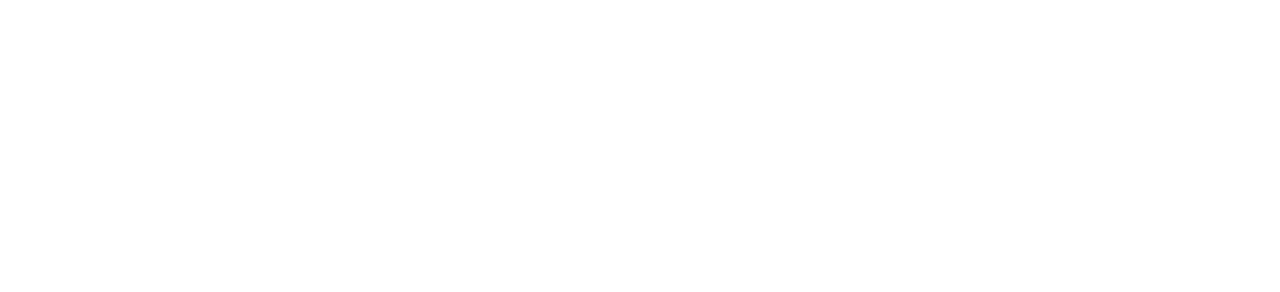
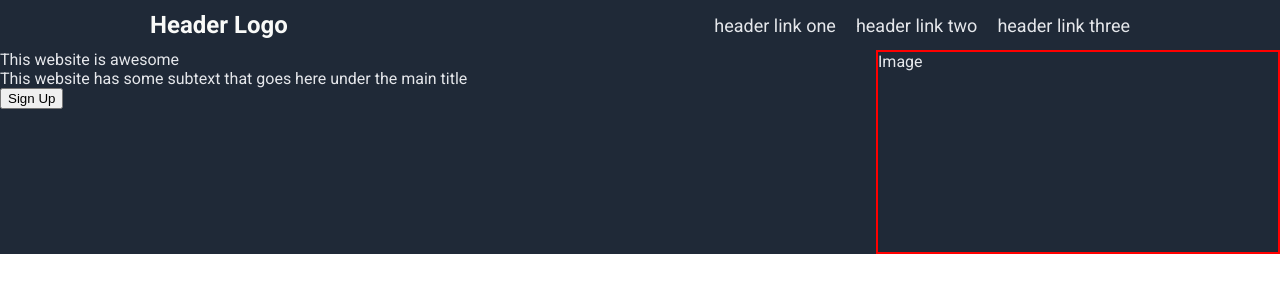
Before and after one commit to justinkilbride/landingpage, a plain HTML site: page index.html in a window 1280 px wide. Drawn offline with Linux system fonts and the light colour scheme.

Commit message:
Day 1 of landing page coding

```diff
--- a/index.html
+++ b/index.html
@@ -3,10 +3,32 @@
 <head>
     <meta charset="UTF-8">
     <meta name="viewport" content="width=device-width, initial-scale=1.0">
+    <link href="https://fonts.googleapis.com/css2?family=Roboto:ital,wght@0,100;0,300;0,400;0,500;0,700;0,900;1,100;1,300;1,400;1,500;1,700;1,900&display=swap" rel="stylesheet">
     <link rel="stylesheet" href="styles.css">
     <title>Landing Page</title>
 </head>
 <body>
-
+    <div class="content">
+        <div class="header">
+            <div class="logo">
+                <div>Header Logo</div>
+            </div>
+            <div class="links">
+                <div><a href="#">header link one</a></div>
+                <div><a href="#">header link two</a></div>
+                <div><a href="#">header link three</a></div>
+            </div>
+        </div>
+        <div class="hero">
+            <div class="title">
+                <div>This website is awesome</div>
+                <div>This website has some subtext that goes here under the main title</div>
+                <button>Sign Up</button>
+            </div>
+            <div class="image">
+                <div>Image</div>
+            </div>
+        </div>
+    </div>
 </body>
 </html>
--- a/styles.css
+++ b/styles.css
@@ -0,0 +1,50 @@
+body {
+    font-family: Roboto, sans-serif;
+    margin: 0;
+}
+
+.header {
+    display: flex;
+    justify-content: space-between;
+    align-items: center;
+    background-color: #1F2937;
+    height: 50px;
+    padding: 0px 150px 0px 150px;
+}
+
+.header .links {
+    display: flex;
+    flex-direction: row;
+    gap: 20px;
+    color: #E5E7EB;
+    font-size: 18px;
+}
+
+.header a {
+    text-decoration: none;
+    color: #E5E7EB;
+}
+
+.header a:hover {
+    text-decoration: none;
+    font-weight: bold;
+}
+
+.header .logo {
+    font-size: 24px;
+    font-weight: 700;
+    color: #F9FAF8;
+}
+
+.hero {
+    display: flex;
+    justify-content: space-between;
+    background-color: #1F2937;
+    color: #E5E7EB;
+}
+
+.hero .image {
+    width: 400px;
+    height: 200px;
+    border: 2px solid red;
+}
```
